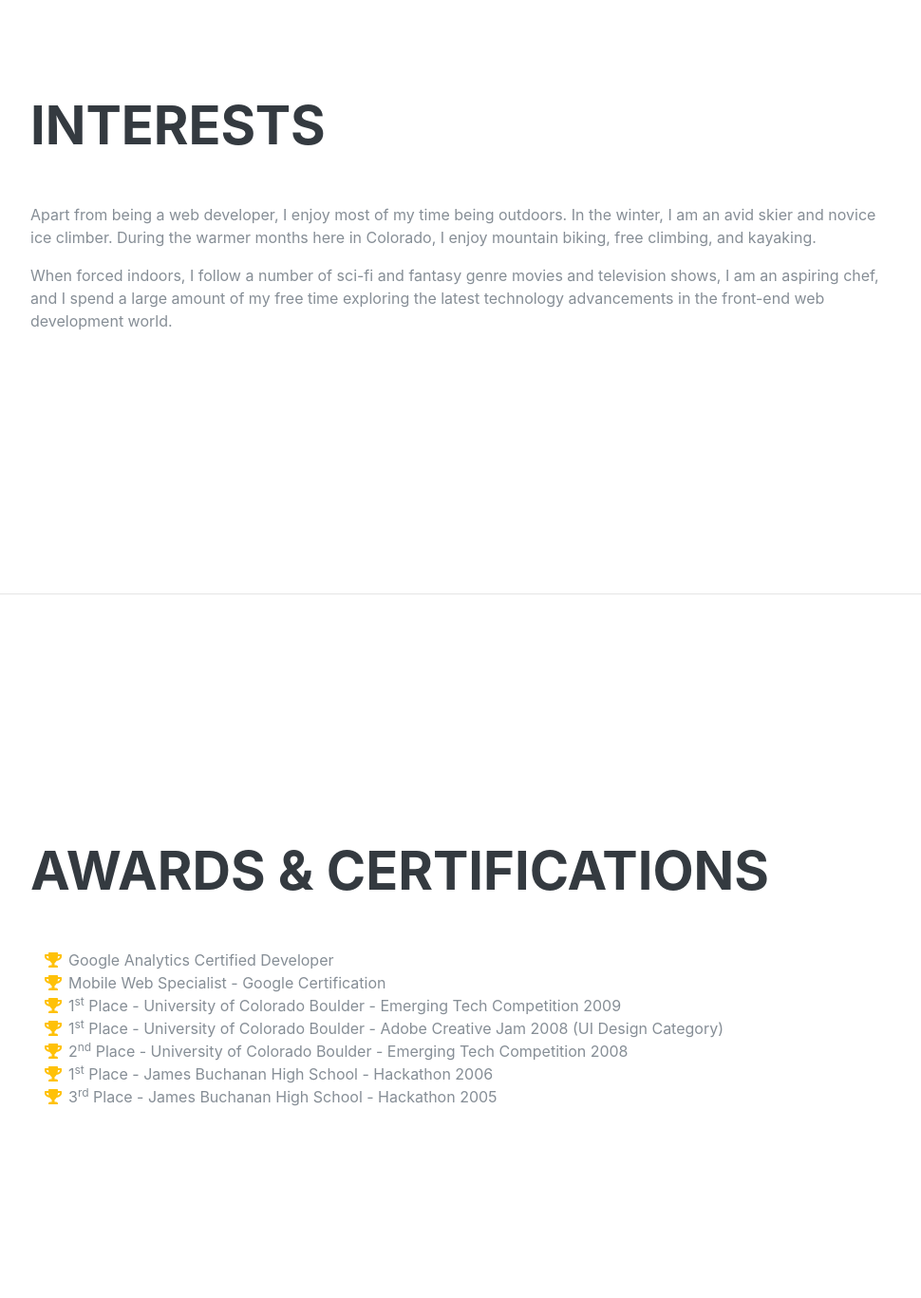
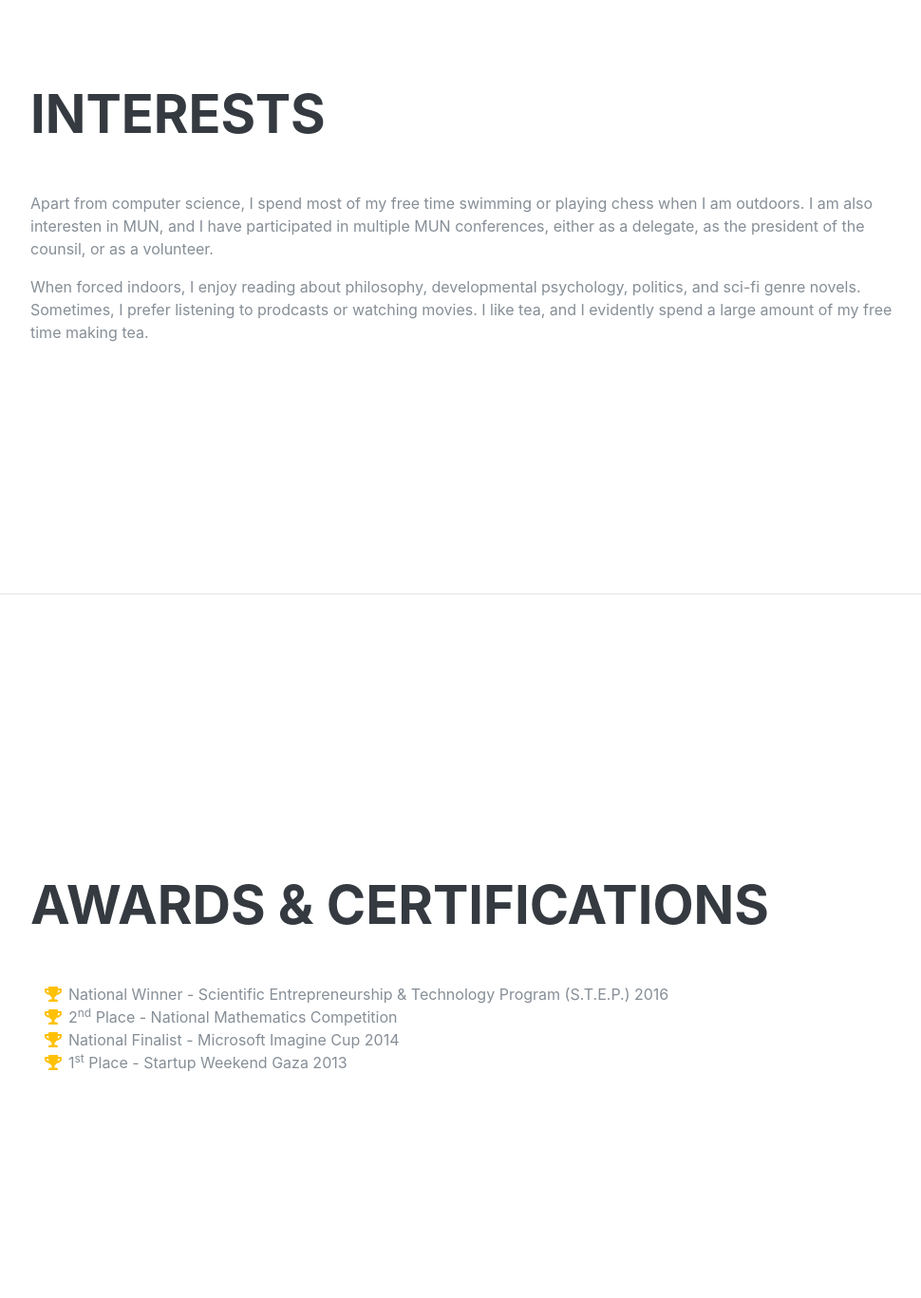
Before and after one commit to shehadak/portfolio, a Flask app: page /home in a window 1280 px wide. Shown: the part 3720-5087 px from the top of the page at 95% size, without its empty margins (288-1258 px from the left). Run offline with Flask 2, Linux system fonts and the light colour scheme; some libraries are stand-ins or nearby versions; some web fonts are replaced.

Commit message:
added CV + completed awards

```diff
--- a/0.html
+++ /dev/null
@@ -1,3 +0,0 @@
-<script type="text/javascript">
-	window.location.replace("http://mit.edu/shehadak/www:5000");
-</script>
--- a/templates/index.html
+++ b/templates/index.html
@@ -95,6 +95,7 @@
           <div class="subheading mb-5">305 Memorial Drive · Cambridge, MA 02139 · (617) 386-9087 ·
             <a href="mailto:sheahdak@mit.edu">sheahdak@mit.edu</a>
           </div>
+          <div><a href="../static/pdf/cv.pdf" target="_blank"><button type="button" class="btn btn-dark" style="margin-top: -55px">Download CV</button></a></div>
           <p class="lead mb-5">I am experienced in leveraging agile frameworks to provide a robust synopsis for high level overviews. Iterative approaches to corporate strategy foster collaborative thinking to further the overall value proposition.</p>
           <div class="social-icons">
             <a href="https://www.linkedin.com/in/khaled-shehada-80b263174/" target="_blank">
@@ -257,8 +258,8 @@
       <section class="resume-section p-3 p-lg-5 d-flex flex-column" id="interests">
         <div class="my-auto">
           <h2 class="mb-5">Interests</h2>
-          <p>Apart from being a web developer, I enjoy most of my time being outdoors. In the winter, I am an avid skier and novice ice climber. During the warmer months here in Colorado, I enjoy mountain biking, free climbing, and kayaking.</p>
-          <p class="mb-0">When forced indoors, I follow a number of sci-fi and fantasy genre movies and television shows, I am an aspiring chef, and I spend a large amount of my free time exploring the latest technology advancements in the front-end web development world.</p>
+          <p>Apart from computer science, I spend most of my free time swimming or playing chess when I am outdoors. I am also interesten in MUN, and I have participated in multiple MUN conferences, either as a delegate, as the president of the counsil, or as a volunteer.
+          <p class="mb-0">When forced indoors, I enjoy reading about philosophy, developmental psychology, politics, and sci-fi genre novels. Sometimes, I prefer listening to prodcasts or watching movies. I like tea, and I evidently spend a large amount of my free time making tea. </p>
         </div>
       </section>
 
@@ -270,30 +271,18 @@
           <ul class="fa-ul mb-0">
             <li>
               <i class="fa-li fa fa-trophy text-warning"></i>
-              Google Analytics Certified Developer</li>
+              National Winner - Scientific Entrepreneurship & Technology Program (S.T.E.P.) 2016</li>
             <li>
               <i class="fa-li fa fa-trophy text-warning"></i>
-              Mobile Web Specialist - Google Certification</li>
+              2<sup>nd</sup>
+              Place - National Mathematics Competition</li>
+            <li>
+              <i class="fa-li fa fa-trophy text-warning"></i>
+              National Finalist - Microsoft Imagine Cup 2014</li>
             <li>
               <i class="fa-li fa fa-trophy text-warning"></i>
               1<sup>st</sup>
-              Place - University of Colorado Boulder - Emerging Tech Competition 2009</li>
-            <li>
-              <i class="fa-li fa fa-trophy text-warning"></i>
-              1<sup>st</sup>
-              Place - University of Colorado Boulder - Adobe Creative Jam 2008 (UI Design Category)</li>
-            <li>
-              <i class="fa-li fa fa-trophy text-warning"></i>
-              2<sup>nd</sup>
-              Place - University of Colorado Boulder - Emerging Tech Competition 2008</li>
-            <li>
-              <i class="fa-li fa fa-trophy text-warning"></i>
-              1<sup>st</sup>
-              Place - James Buchanan High School - Hackathon 2006</li>
-            <li>
-              <i class="fa-li fa fa-trophy text-warning"></i>
-              3<sup>rd</sup>
-              Place - James Buchanan High School - Hackathon 2005</li>
+              Place - Startup Weekend Gaza 2013</li>
           </ul>
         </div>
       </section>
```
Also changed, not shown: 4 other files.
